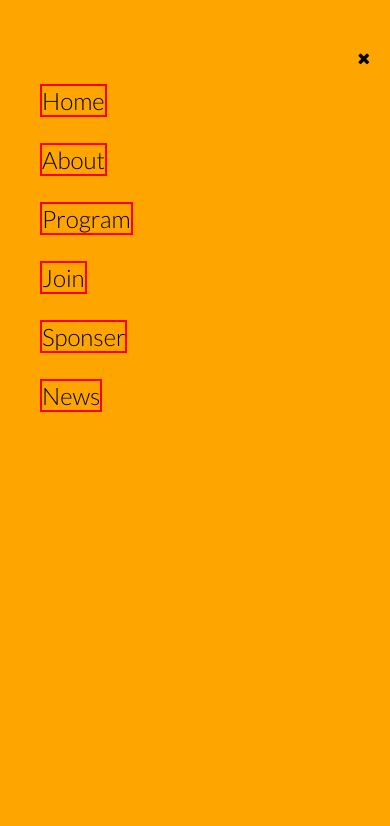
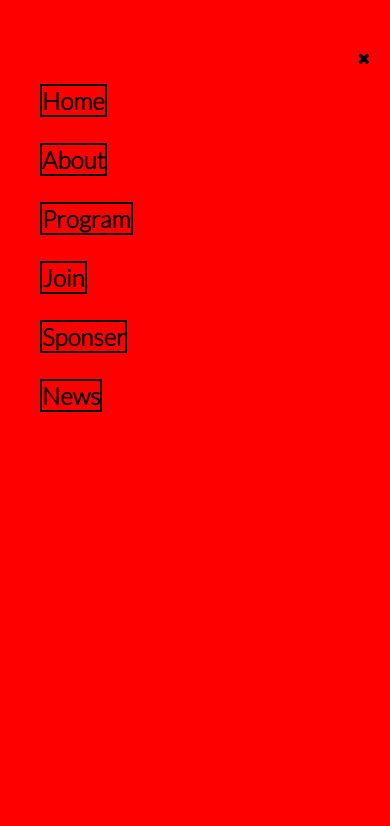
Before and after one commit to jellywiz/capstone-module-1, a website: page index.html in a window 390 px wide. Both pictures are taken after a click on the element 30 px from the left and 45 px from the top of the page. Shown: the top 826 px of the page. Drawn offline with Linux system fonts and the light colour scheme.

Commit message:
Edit mobile-navbar style

```diff
--- a/style/styles.css
+++ b/style/styles.css
@@ -312,7 +312,7 @@ footer {
 .mobile-navbar {
   height: 100%;
   width: 100%;
-  background-color: orange;
+  background-color: red;
   position: fixed;
   padding-bottom: 50px;
   overflow: scroll;
@@ -336,9 +336,10 @@ footer {
 }
 
 .mobile-nav-item {
-  border: 2px solid red;
+  border: 2px solid black;
   color: black;
   font-size: 24px;
+  font-weight: bold;
 }
 
 .social-link-container {
```
